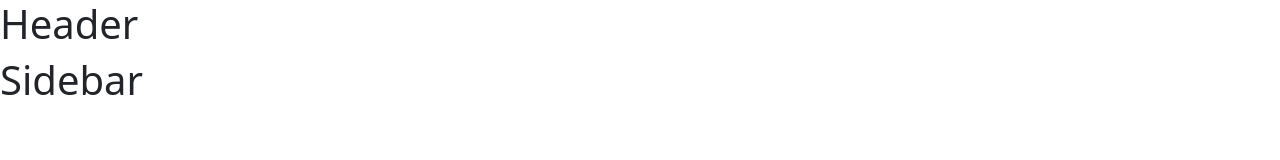
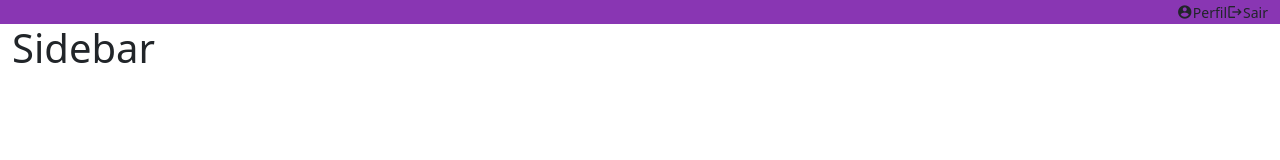
Before and after one commit to miguel-ribeiro-07/spaco-da-beleza, a React app in the folder TG - Spaço da Beleza/web/: page /agendamentos in a window 1280 px wide. Built offline with nearby package versions, Linux system fonts and the light colour scheme.

Commit message:
30/01/2023 - Alteraçöes iniciais no painel

```diff
--- a/TG - Spaço da Beleza/web/src/components/Header/index.js
+++ b/TG - Spaço da Beleza/web/src/components/Header/index.js
@@ -1,5 +1,18 @@
 const Header = () =>{
-    return <h1>Header</h1>
+    return (
+        <header className="container-fluid d-flex justify-content-end">
+            <div className="d-flex align-items-center">
+                <span className="mdi mdi-account-circle"></span>
+                <div className="text-right mr-3">
+                    <small className="d-block m-0 p-0 ">Perfil</small>
+                </div>
+                <span className="mdi mdi-logout"></span>
+                <div className="text-right mr-3">
+                    <small className="d-block m-0 p-0 ">Sair</small>
+                </div>
+            </div>
+        </header>
+    )
 }
 
 export default Header
--- a/TG - Spaço da Beleza/web/src/index.js
+++ b/TG - Spaço da Beleza/web/src/index.js
@@ -1,12 +1,12 @@
 import React from 'react';
 import ReactDOM from 'react-dom/client';
-import Routes from './routes';
+import Rotas from './routes';
 import {Provider} from 'react-redux'
 import store from './store'
 
 const root = ReactDOM.createRoot(document.getElementById('root'));
 
 root.render(<Provider store={store} >
-     <Routes/>
+     <Rotas/>
      </Provider>
 );
--- a/TG - Spaço da Beleza/web/src/routes.js
+++ b/TG - Spaço da Beleza/web/src/routes.js
@@ -1,15 +1,27 @@
+import {BrowserRouter as Router, Route, Routes} from "react-router-dom";
+
+
 import './styles.css'
 
 import Header from "./components/Header"
 import Sidebar from "./components/Sidebar"
 
-const Routes = () =>{
+const Rotas = () =>{
     return (
         <>
         <Header/>
-        <Sidebar/>
+            <div className="container-fluid h-100">
+                <div className="row h-100">
+                    <Router>
+                        <Sidebar/>
+                            <Routes>
+                                <Route path="/agendamentos" exact/>
+                            </Routes>
+                    </Router>
+                </div>
+            </div>
         </>
     )
 }
 
-export default Routes
+export default Rotas
--- a/TG - Spaço da Beleza/web/src/styles.css
+++ b/TG - Spaço da Beleza/web/src/styles.css
@@ -1,5 +1,18 @@
+:root{
+    --primary: #8936b3;
+    --secondary: #ff4dff;
+    --dark:#21232f;
+    --white:#FFFFFF;
+    --sucess:#06d6a0;
+
+}
+
 #root{
     height: 100%;
     width: 100%;
     position: fixed;
 }
+
+header{
+    background-color: var(--primary);
+}
```
